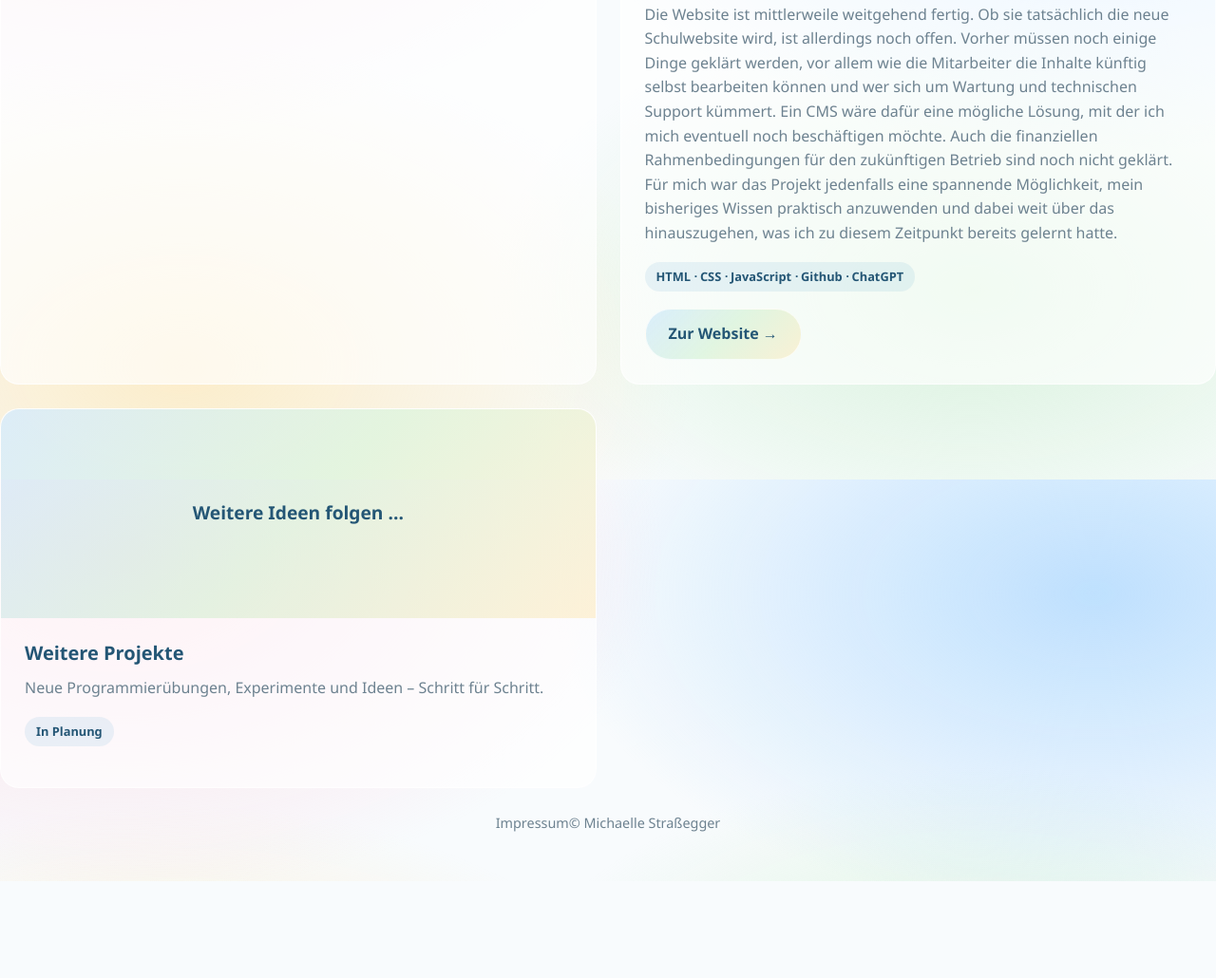
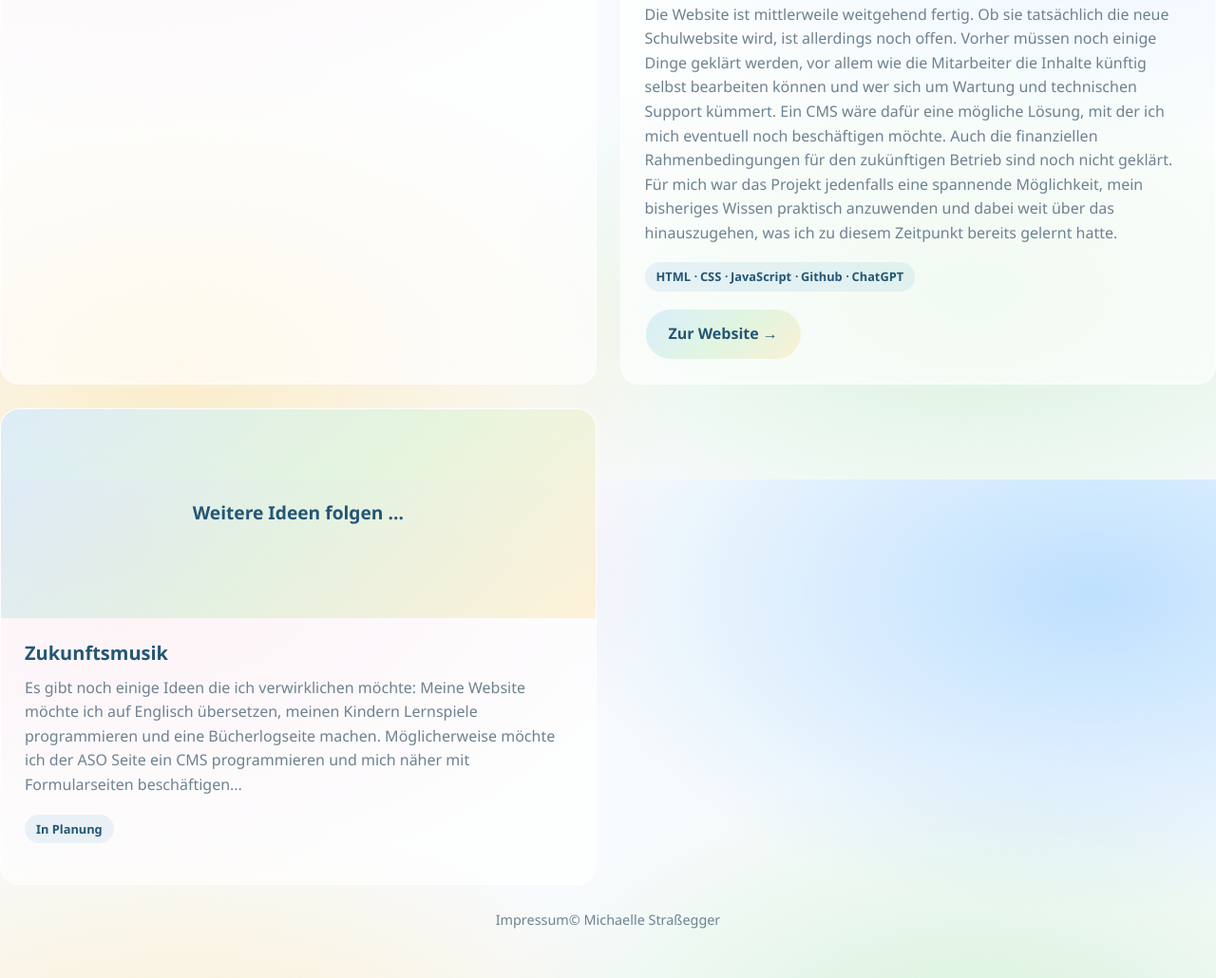
Before and after one commit to michaellestrassegger/portfolio, a plain HTML site: page projekte.html in a window 1280 px wide. Shown: the part 1895-2925 px from the top of the page at 95% size. Before the commit the page ends 2823 px from the top, so only its background shows below. Drawn offline with Linux system fonts and the light colour scheme.

Commit message:
Update projekte.html

```diff
--- a/projekte.html
+++ b/projekte.html
@@ -101,9 +101,9 @@ Für mich war das Projekt jedenfalls eine spannende Möglichkeit, mein bisherige
             <span>Weitere Ideen folgen ...</span>
           </div>
           <div class="project-content">
-            <h3>Weitere Projekte</h3>
+            <h3>Zukunftsmusik</h3>
             <p>
-              Neue Programmierübungen, Experimente und Ideen – Schritt für Schritt.
+              Es gibt noch einige Ideen die ich verwirklichen möchte: Meine Website möchte ich auf Englisch übersetzen, meinen Kindern Lernspiele programmieren und eine Bücherlogseite machen. Möglicherweise möchte ich der ASO Seite ein CMS programmieren und mich näher mit Formularseiten beschäftigen...
             </p>
             <div class="project-tags">
               <span>In Planung</span>
```
